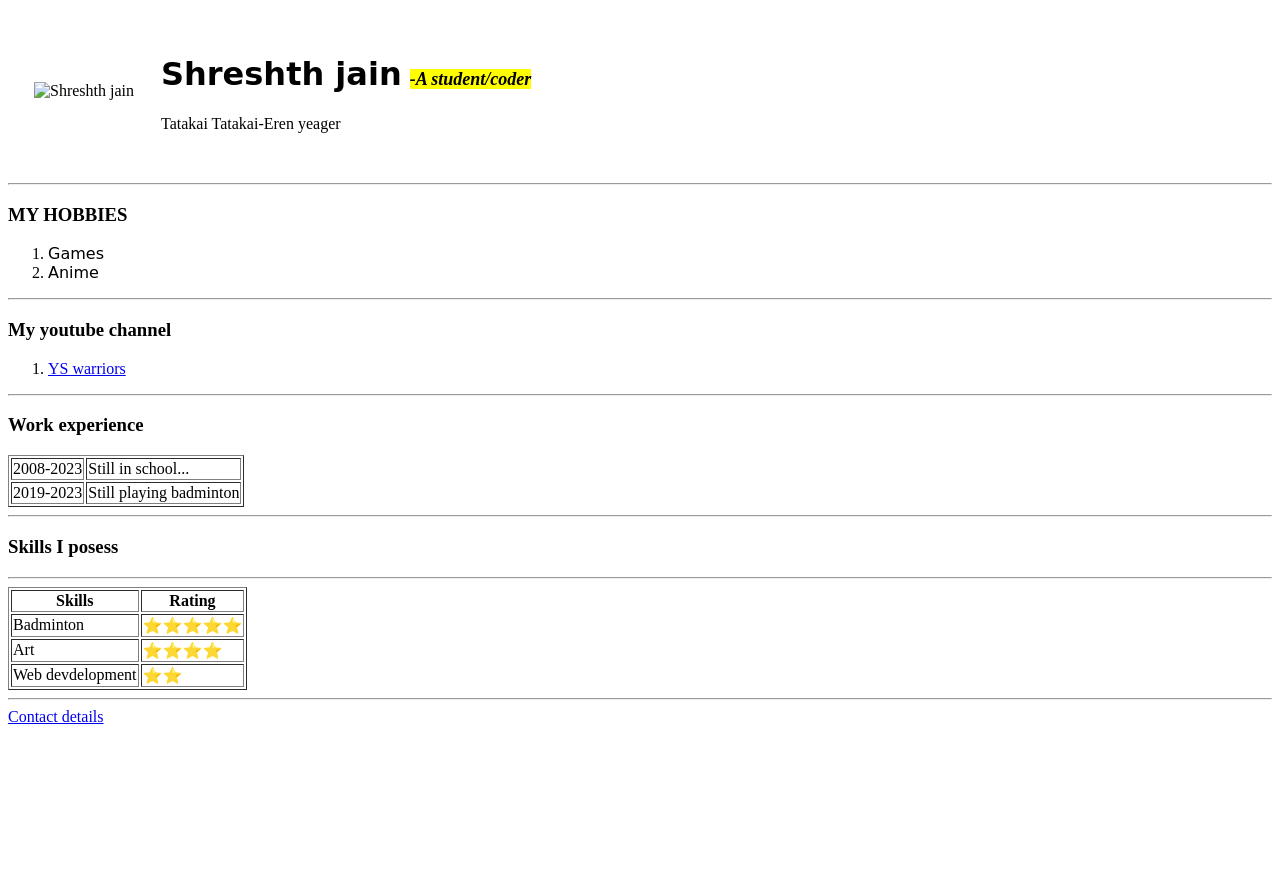
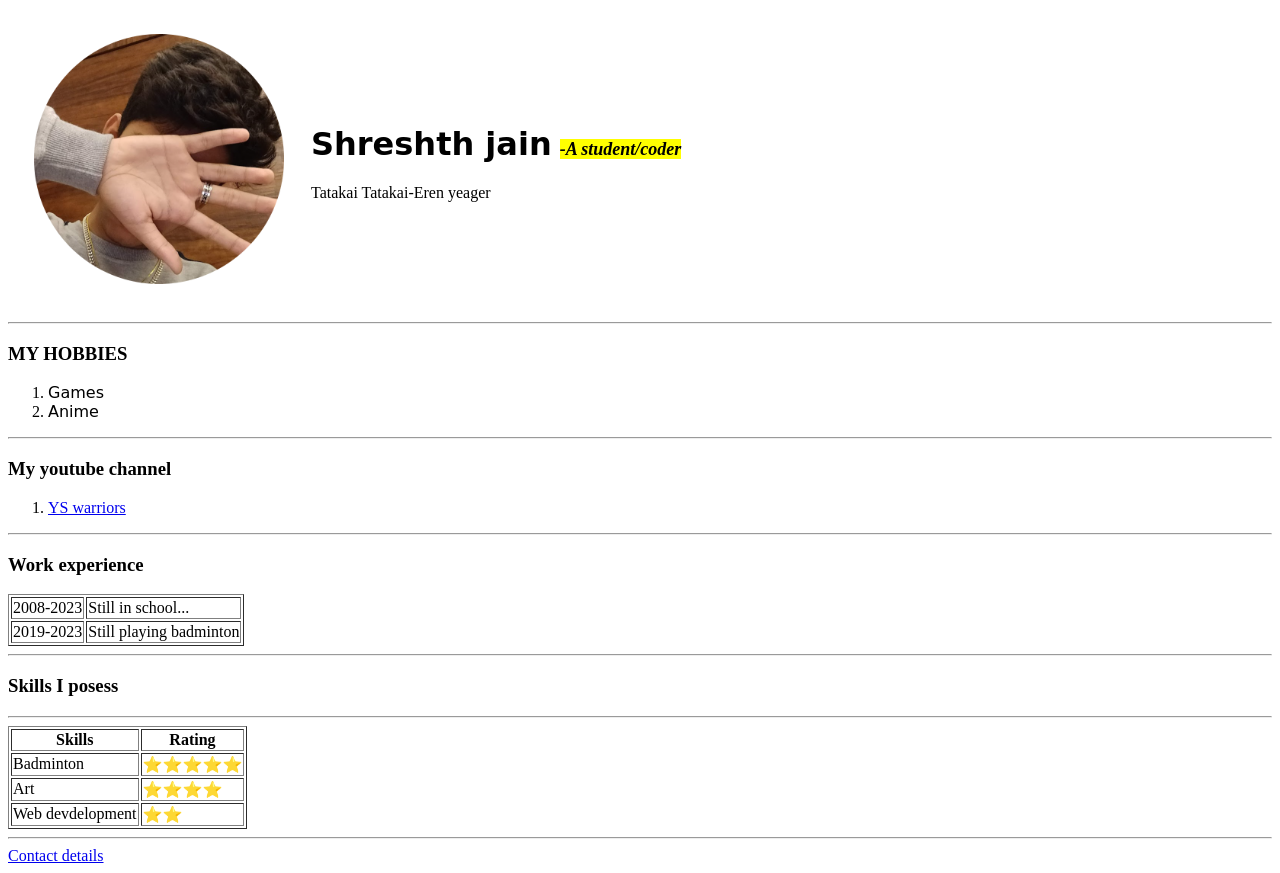
Before and after one commit to 69Userslays/CV, a plain HTML site: page index.html in a window 1280 px wide. Before the commit the page ends 800 px from the top, so only its background shows below. Drawn offline with Linux system fonts and the light colour scheme.

Commit message:
Update index.html

```diff
--- a/index.html
+++ b/index.html
@@ -9,7 +9,7 @@
 <body>
     <table cellspacing="25">
         <tr>
-            <td> <img src="11zon_cropped.jpg.png" width="250" height="250" alt="Shreshth jain"></td>
+            <td> <img src="shreshth.png" width="250" height="250" alt="Shreshth jain"></td>
             <td>  <h1> <font face="cursive">Shreshth jain</font>  <font size="4"> <mark> <i>-A student/coder</i> </mark> </font> </h1>
                 <p>Tatakai Tatakai-Eren yeager </p>
                </td>
```
